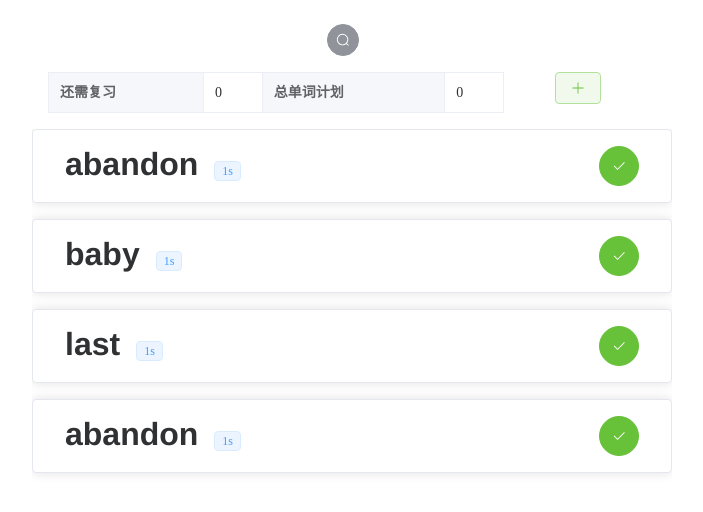
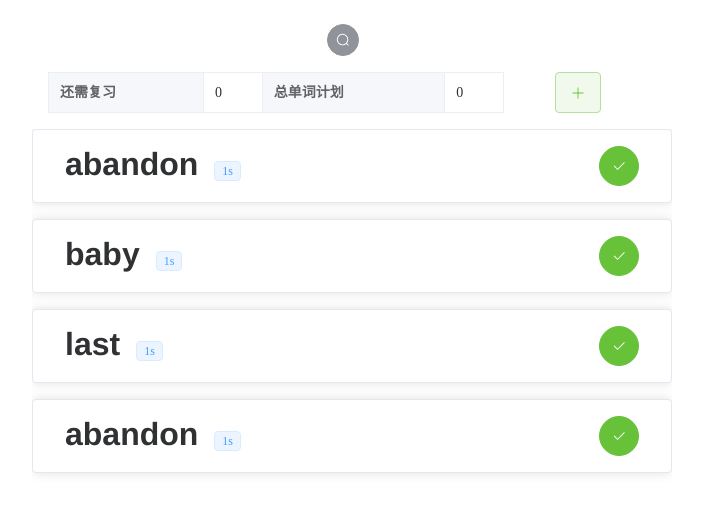
Before and after one commit to Drincann/reciter, a Vue app in the folder reciter-front/: page / in a window 1280 px wide. Shown: the top 512 px of the page, without its empty margins (288-991 px from the left). Built offline with nearby package versions, Linux system fonts and the light colour scheme.

Commit message:
fix: 添加单词的按钮与同行组件高度对齐

```diff
--- a/reciter-front/src/components/WordAdder.vue
+++ b/reciter-front/src/components/WordAdder.vue
@@ -42,3 +42,8 @@ function addWord() {
     </template>
   </el-dialog>
 </template>
+<style>
+.el-button {
+  height: 100%;
+}
+</style>
```
